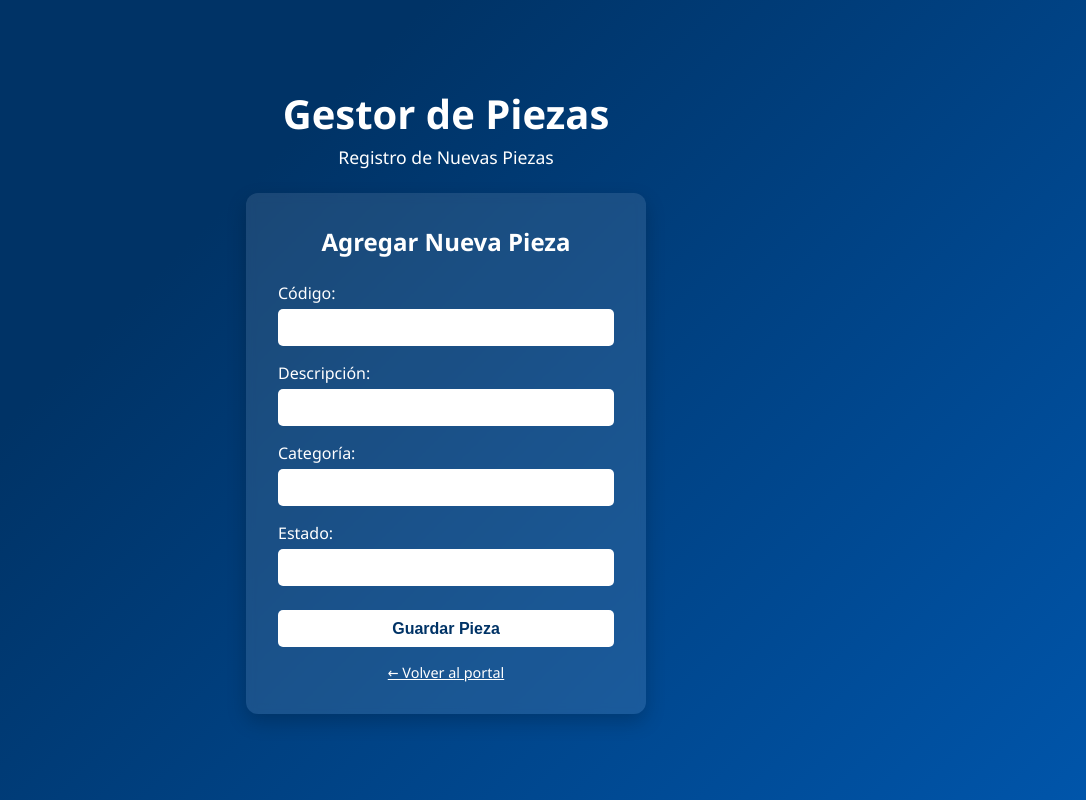
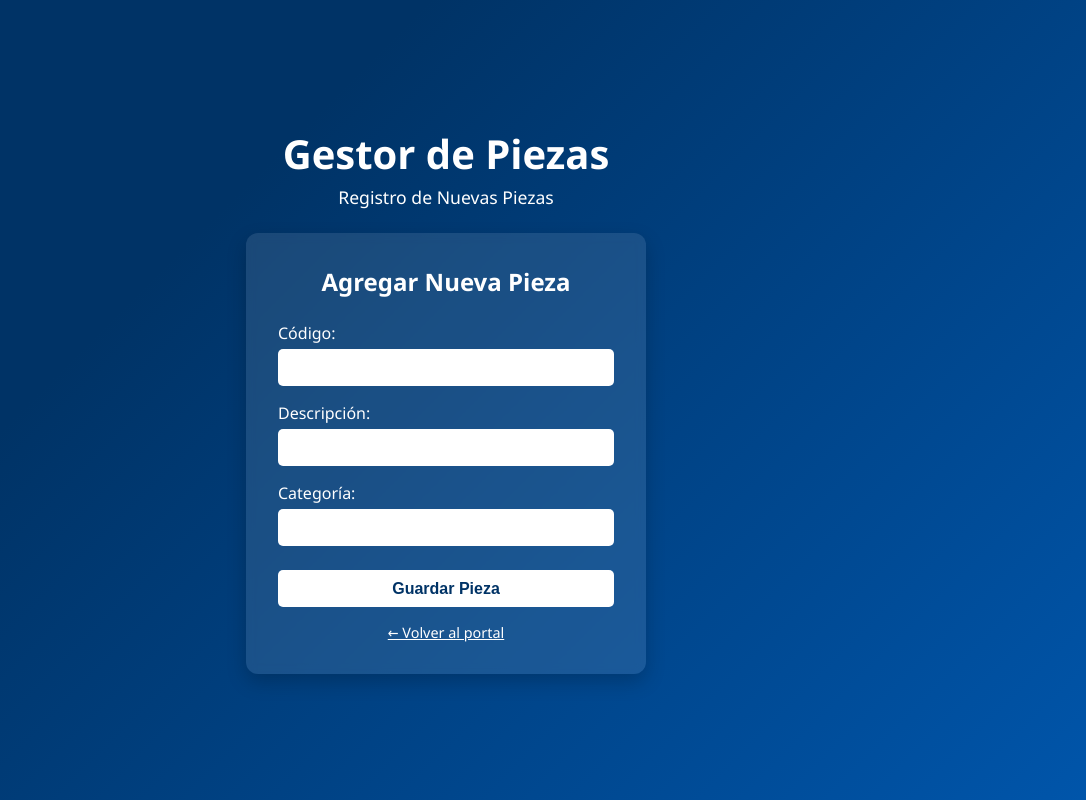
Before and after one commit to AlvaroPersichini/GestorPiezas, a Flask app: page /nueva in a window 1280 px wide. Shown: the whole page, without its empty margins (194-1280 px from the left). Run offline with Flask 3, Linux system fonts and the light colour scheme; the visitor is signed in with stand-in values (Sample User, id 1).

Commit message:
modificacion formulario carga

```diff
--- a/templates/nueva_pieza.html
+++ b/templates/nueva_pieza.html
@@ -24,8 +24,8 @@
           <label for="categoria">Categoría:</label>
           <input type="text" name="categoria" id="categoria">
 
-          <label for="estado">Estado:</label>
-          <input type="text" name="estado" id="estado">
+          <!-- <label for="estado">Estado:</label>
+          <input type="text" name="estado" id="estado"> -->
 
           <button type="submit">Guardar Pieza</button>
         </form>
```
